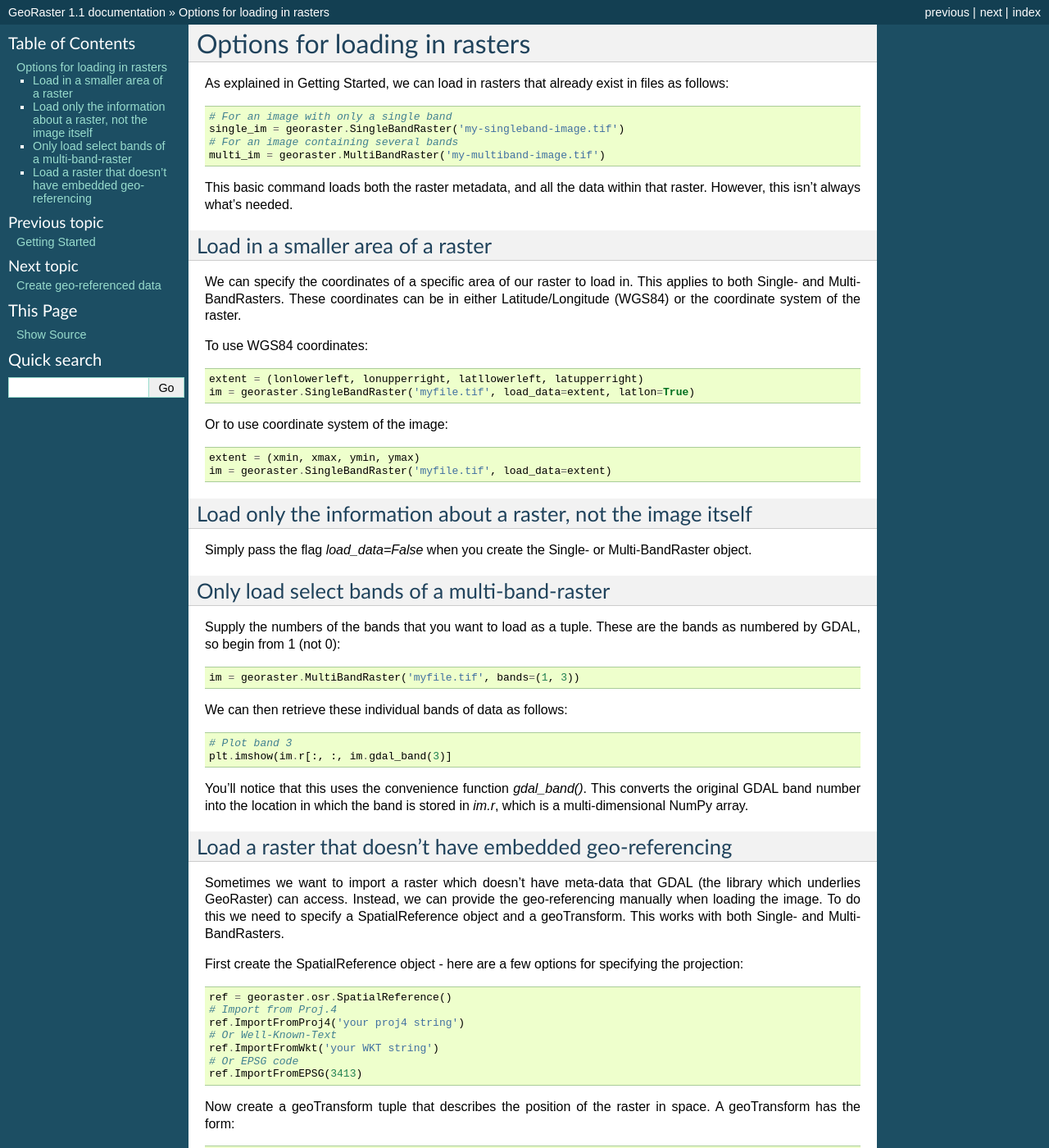
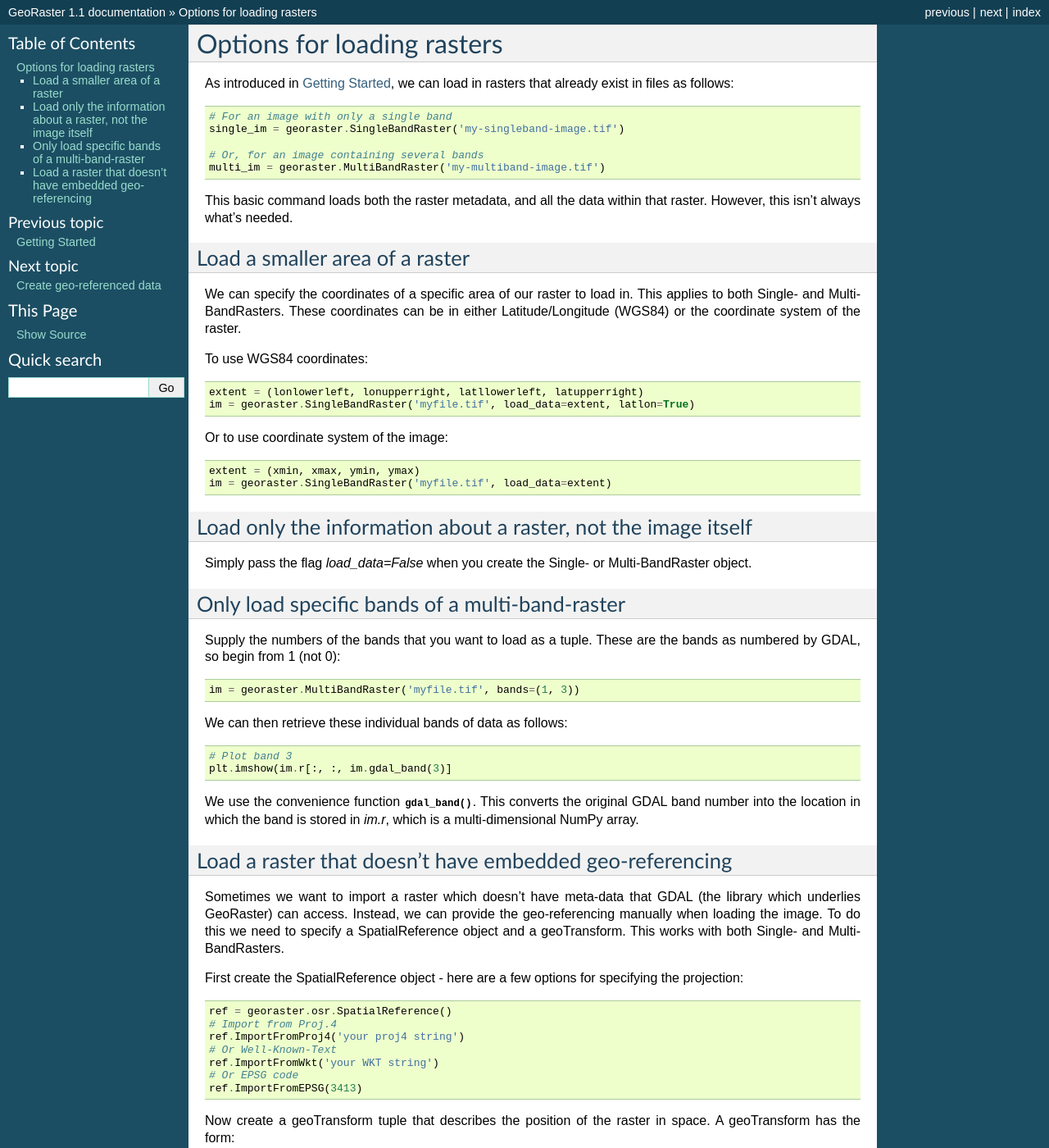
Before and after one commit to GeoUtils/georaster, a Sphinx documentation site: the page built from docs/load-existing-data.rst, in a window 1280 px wide and 1400 px high. Shown: the whole window at 82% size. Built offline with Sphinx 7.4.7, drawn with Linux system fonts in a browser that asks for light colours; pages that are not in the unit, such as notebooks, are missing from menus; some of the changed text lies outside the part shown.

Commit message:
update existing doc pages

```diff
--- a/docs/get-started.rst
+++ b/docs/get-started.rst
@@ -35,14 +35,14 @@ Here are the most useful attributes of a Single- or MultiBandRaster:
 Working with multi-band data
 ~~~~~~~~~~~~~~~~~~~~~~~~~~~~
 
-As mentioned above, multi-band data are loaded into `im.r` as a NumPy `[y*x*bands]` array. Use the convenience function `im.gdal_band` to retrieve a specific band according to its number as numbered by GDAL:
+As introduced above, multi-band data are loaded into `im.r` as a NumPy `[y*x*bands]` array. Use the convenience function `im.gdal_band` to retrieve a specific band according to its number as numbered by GDAL::
 
 	import matplotlib.pyplot as plt
 	# Load a raster with 5 bands
 	im = georaster.MultiBandRaster('my-5band-file.tif')
 	plt.imshow(im.r[:, :, im.gdal_band(3)])
 
-In this case we are displayed the band labelled by GDAL as number 3. See _load-existing-data to find out how to load in only specific bands.
+In this case we are displayed the band labelled by GDAL as number 3. See :ref:`_load-existing-data` to find out how to load in only specific bands.
 
 
 
--- a/docs/index.rst
+++ b/docs/index.rst
@@ -6,7 +6,7 @@
 GeoRaster - easy use of geographic and projected rasters in Python
 ==================================================================
 
-This package makes it easy to load, query and save geographic raster datasets in the Python programming language. The package uses Geospatial Data Abstraction Library (GDAL) bindings, and so in a single command can import any geo-referenced dataset that is understood by GDAL, complete with all geo-referencing information and various helper functions.
+This package makes it easy to load, query and save geographic raster datasets - such as GeoTIFFs - in the Python programming language. The package uses Geospatial Data Abstraction Library (GDAL) bindings, and so in a single command can import any geo-referenced dataset that is understood by GDAL, complete with all geo-referencing information and various helper functions.
 
 GeoRaster is compatible with Python 2.4-3.x.
 
@@ -29,6 +29,7 @@ Contents:
    reprojecting
    plotting-options
    api
+   single
 
 
 
--- a/docs/load-existing-data.rst
+++ b/docs/load-existing-data.rst
@@ -1,21 +1,22 @@
 .. _loading-data:
 
-Options for loading in rasters
-------------------------------
+Options for loading rasters
+---------------------------
 
-As explained in Getting Started, we can load in rasters that already exist in files as follows::
+As introduced in :ref:`get-started`, we can load in rasters that already exist in files as follows::
 
 	# For an image with only a single band
 	single_im = georaster.SingleBandRaster('my-singleband-image.tif')
-	# For an image containing several bands
+
+	# Or, for an image containing several bands
 	multi_im = georaster.MultiBandRaster('my-multiband-image.tif')
 
 This basic command loads both the raster metadata, and all the data within that raster. However, this isn't always what's needed.
 
 
 
-Load in a smaller area of a raster
-~~~~~~~~~~~~~~~~~~~~~~~~~~~~~~~~~~
+Load a smaller area of a raster
+~~~~~~~~~~~~~~~~~~~~~~~~~~~~~~~
 
 We can specify the coordinates of a specific area of our raster to load in. This applies to both Single- and Multi-BandRasters. These coordinates can be in either Latitude/Longitude (WGS84) or the coordinate system of the raster.
 
@@ -38,8 +39,8 @@ Simply pass the flag `load_data=False` when you create the Single- or Multi-Band
 
 
 
-Only load select bands of a multi-band-raster
-~~~~~~~~~~~~~~~~~~~~~~~~~~~~~~~~~~~~~~~~~~~~~
+Only load specific bands of a multi-band-raster
+~~~~~~~~~~~~~~~~~~~~~~~~~~~~~~~~~~~~~~~~~~~~~~~
 
 Supply the numbers of the bands that you want to load as a tuple. These are the bands as numbered by GDAL, so begin from 1 (not 0)::
 
@@ -50,7 +51,7 @@ We can then retrieve these individual bands of data as follows::
 	# Plot band 3
 	plt.imshow(im.r[:, :, im.gdal_band(3)]
 
-You'll notice that this uses the convenience function `gdal_band()`. This converts the original GDAL band number into the location in which the band is stored in `im.r`, which is a multi-dimensional NumPy array.
+We use the convenience function :py:func:`~georaster.MultiBandRaster.gdal_band`. This converts the original GDAL band number into the location in which the band is stored in `im.r`, which is a multi-dimensional NumPy array.
 
 
 
```
